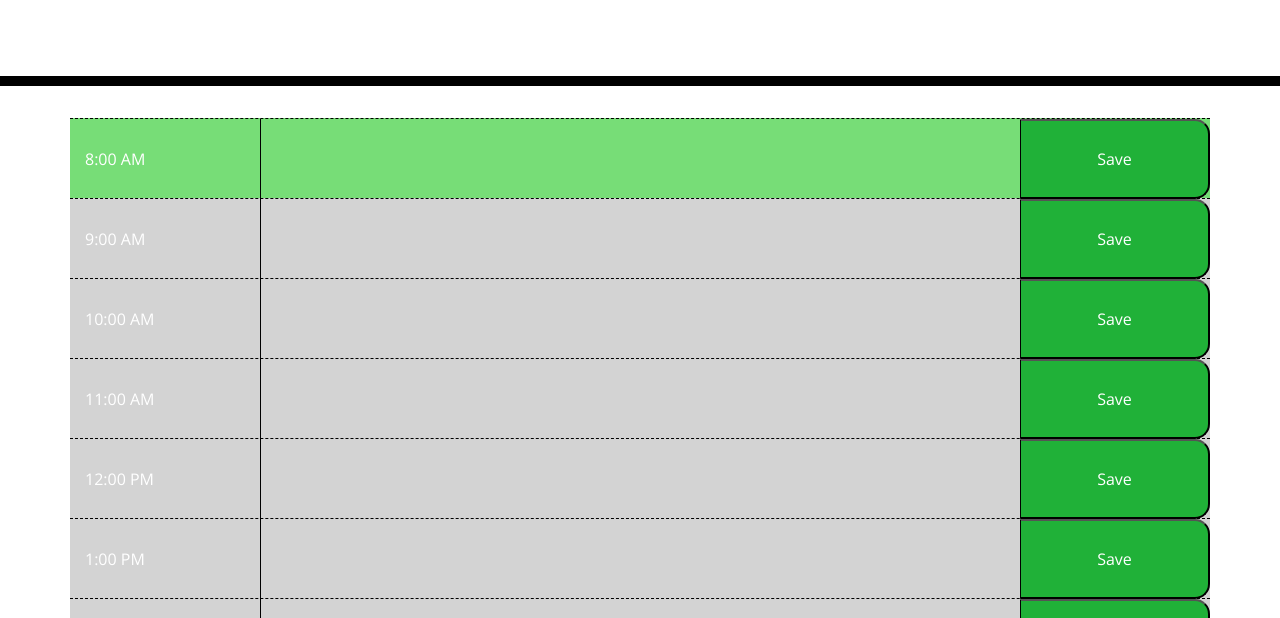
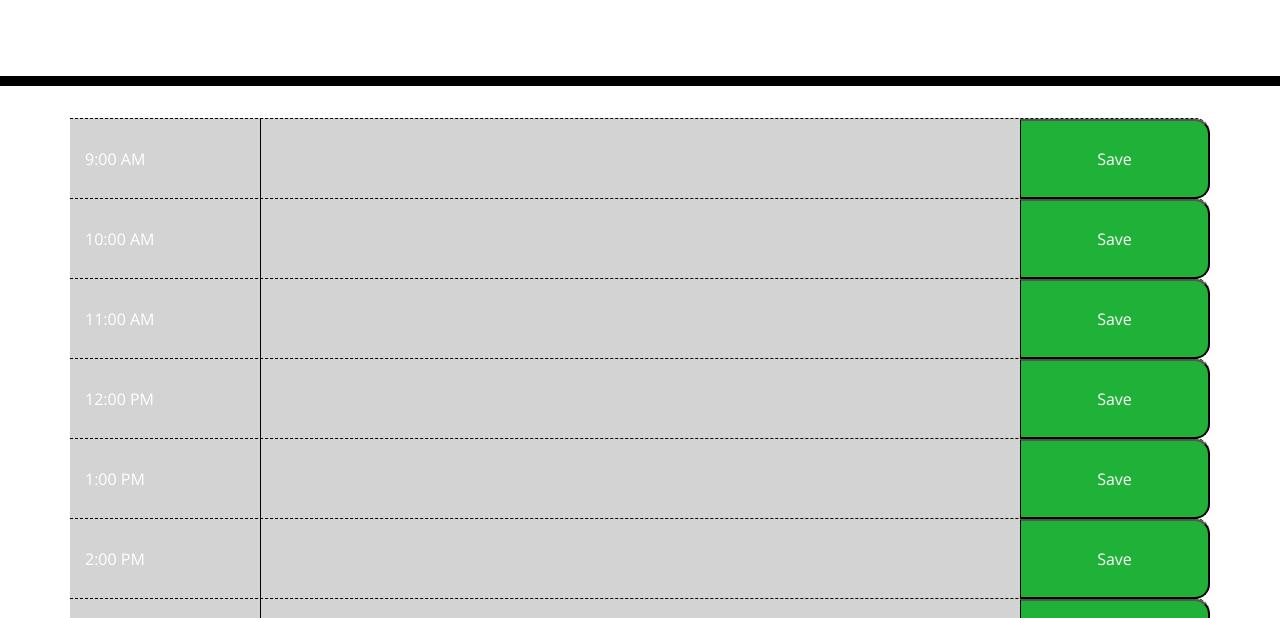
Before and after one commit to telder55/day-planner, a plain HTML site: page index.html in a window 1280 px wide. Shown: the part 182-800 px from the top of the page. Drawn offline with nearby package versions, Linux system fonts and the light colour scheme.

Commit message:
Removed 8 o clock hour and added border radius to the hour section.

```diff
--- a/assets/css/style.css
+++ b/assets/css/style.css
@@ -47,6 +47,8 @@ textarea{
   background-color: #ffffff;
   color: #000000;
   border-top: 1px dashed #000000;
+  border-top-right-radius: 15px;
+  border-bottom-right-radius: 15px;
 }
 
 .past {
--- a/assets/js/script.js
+++ b/assets/js/script.js
@@ -4,7 +4,6 @@ Homework Notes
 - Need to use local storage for saving in text.
 - Need to use Moment.JS to get the times.
 */
-var eightAM = document.getElementById("8");
 var nineAM = document.getElementById("09");
 var tenAM = document.getElementById("10");
 var elevenAM = document.getElementById("11");
@@ -17,7 +16,7 @@ var fivePM = document.getElementById("17");
 
 
 // Array for time block hours
-var hourBlockArray = [eightAM, nineAM, tenAM, elevenAM, twelvePM, onePM, twoPM, threePM, fourPM, fivePM];
+var hourBlockArray = [nineAM, tenAM, elevenAM, twelvePM, onePM, twoPM, threePM, fourPM, fivePM];
 
 function timeCheck() {
     // Getting Hour as a single number
--- a/index.html
+++ b/index.html
@@ -21,13 +21,6 @@
   </header>
   <div class="container">
     <!-- Timeblocks go here -->
-    <div class="row hour" id="8">
-      <div class="col-sm-2 row-height">
-        <p>8:00 AM</p>
-      </div>
-        <textarea class = "col-sm-8" name="" id="" cols="1" rows="2"></textarea>
-        <button class="col-sm-2 saveBtn">Save</button>
-    </div>
     <div class="row hour" id="09">
       <div class="col-sm-2 row-height">
         <p>9:00 AM</p>
```
